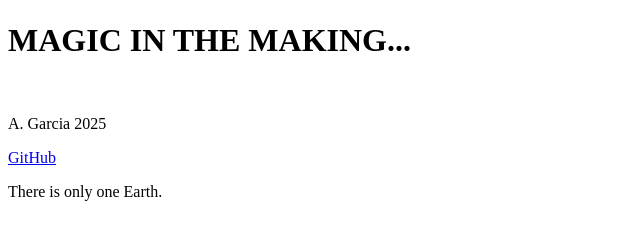
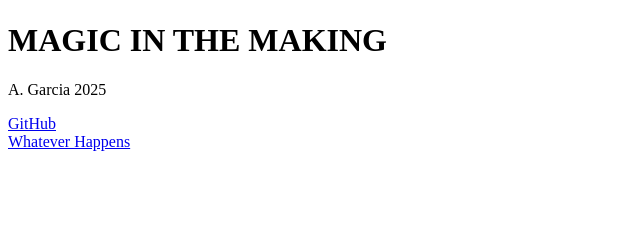
Before and after one commit to keepthefaith91/oathpixel, a plain HTML site: page index.html in a window 1280 px wide. Shown: the part 247-486 px from the top of the page, without its empty margins (0-640 px from the left). Drawn offline with Linux system fonts and the light colour scheme.

Commit message:
Update index.html

```diff
--- a/index.html
+++ b/index.html
@@ -5,11 +5,10 @@
  </head>
  <body>
   <img src="oathpixel_logo-01.png" alt="OATHPIXEL.CC" width="450" height="236">
- <h1>MAGIC IN THE MAKING...</h1>
- <br>
+ <h1>MAGIC IN THE MAKING</h1>
  <p>A. Garcia 2025</p>
  <a href="https://github.com/keepthefaith91">GitHub</a>
  <br>
- <p>There is only one Earth.</p>
+ <a href="https://music.youtube.com/watch?v=Jz24AHAPwWs&feature=shared">Whatever Happens</a>
  </body>
 </html>
```
